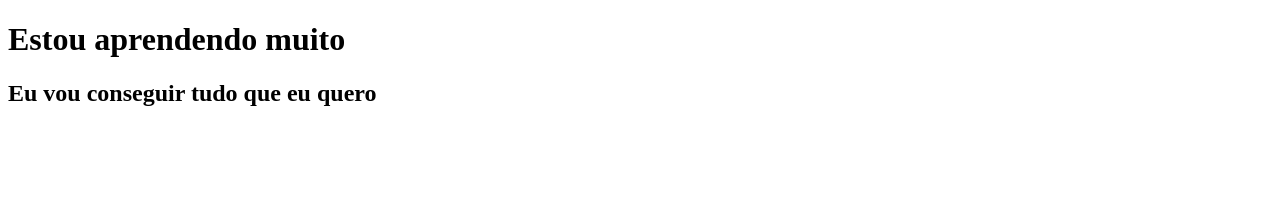
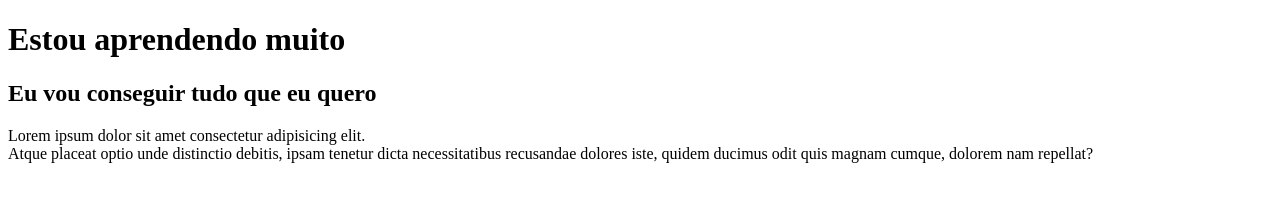
Before and after one commit to PedroTiso/c114, a plain HTML site: page index.html in a window 1280 px wide. Drawn offline with Linux system fonts and the light colour scheme.

Commit message:
Adicionei um paragrafo

```diff
--- a/index.html
+++ b/index.html
@@ -9,5 +9,7 @@
     <h1>Estou aprendendo muito</h1>
 
     <h2>Eu vou conseguir tudo que eu quero</h2>
+
+    <p>Lorem ipsum dolor sit amet consectetur adipisicing elit. <br> Atque placeat optio unde distinctio debitis, ipsam tenetur dicta necessitatibus recusandae dolores iste, quidem ducimus odit quis magnam cumque, dolorem nam repellat?</br></p>
 </body>
 </html>
```
